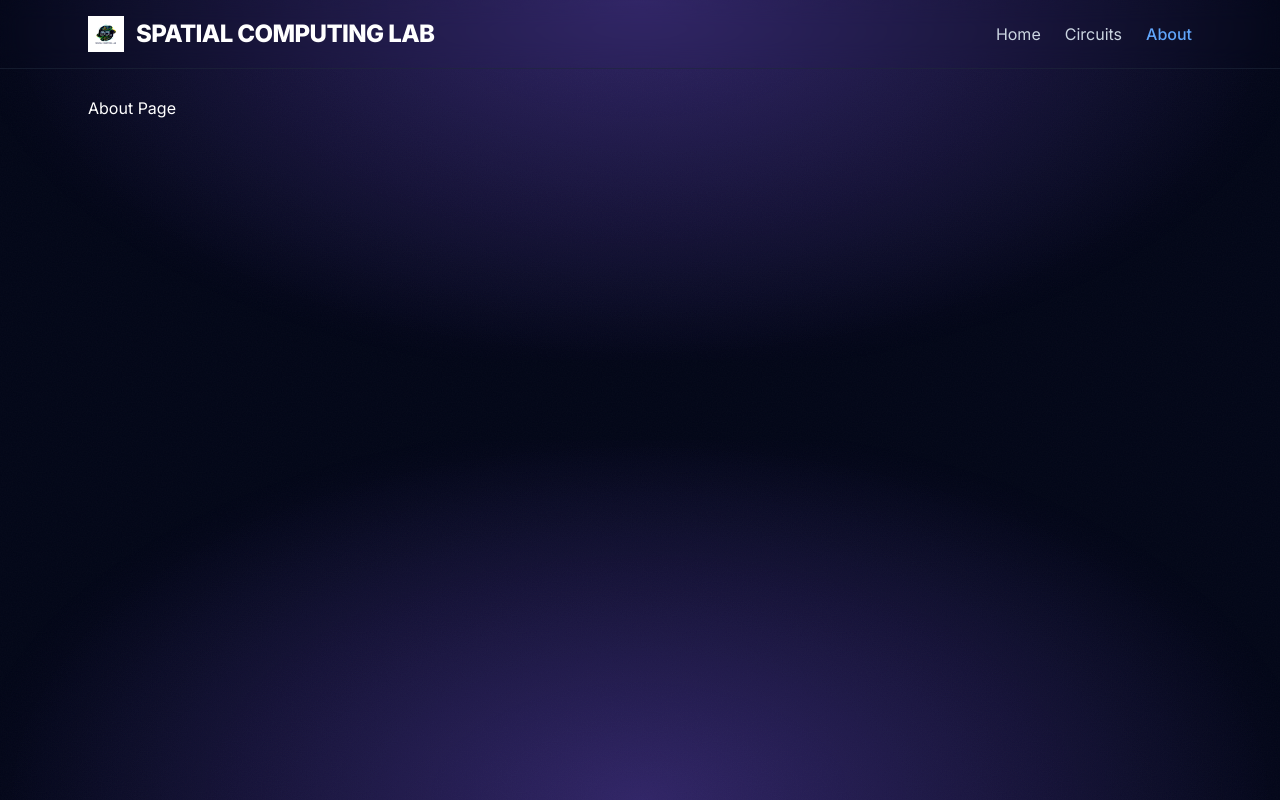
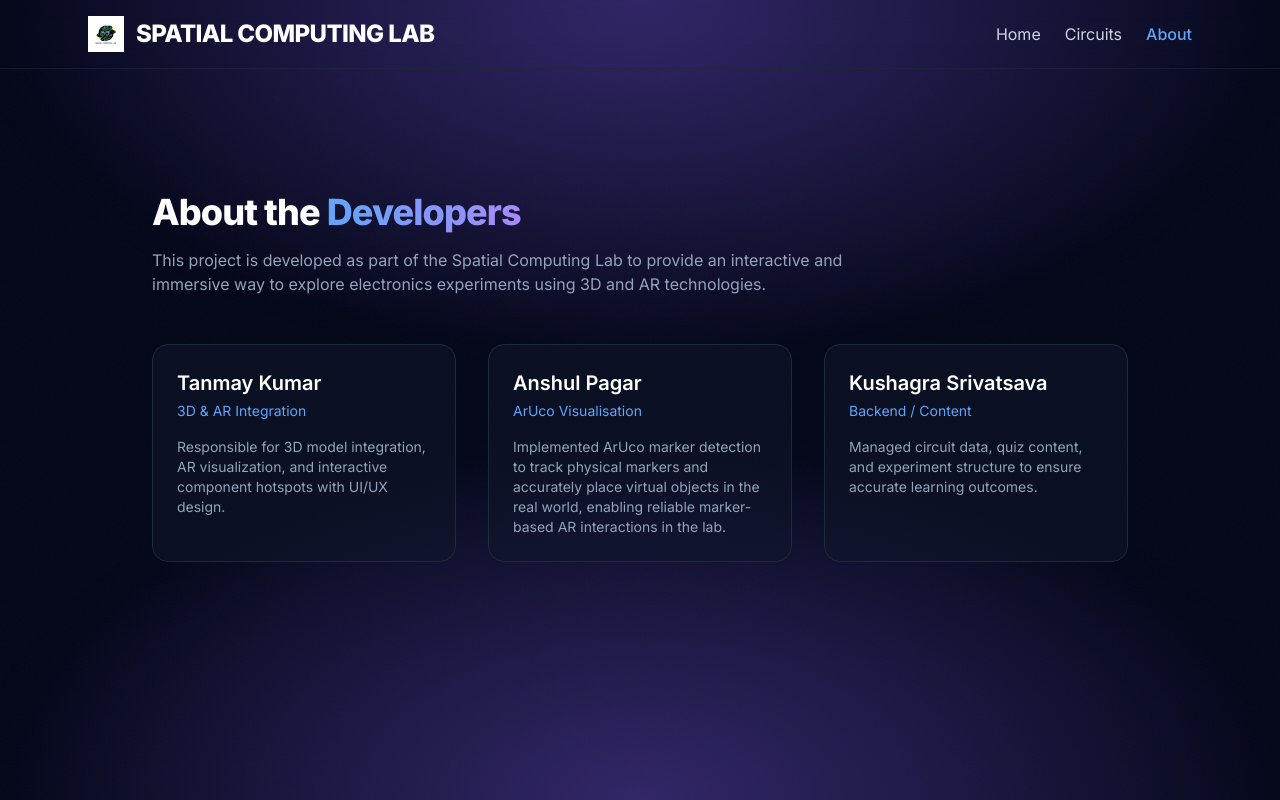
Before and after one commit to TanmayK-23/Spatial_Computing_Lab, a React (Vite) app: page /about in a window 1280 px wide. Built offline with nearby package versions, Linux system fonts and the light colour scheme.

Commit message:
Updated about section

```diff
--- a/src/routes/About.tsx
+++ b/src/routes/About.tsx
@@ -1,3 +1,55 @@
 export default function About() {
-    return <h1 className="text-white">About Page</h1>;
-  }
+  return (
+    <section className="text-white py-24 animate-fadeIn">
+      <div className="max-w-5xl mx-auto px-6 space-y-12">
+
+        {/* Page Header */}
+        <header className="space-y-4">
+          <h1 className="text-4xl font-extrabold tracking-tight">
+            About the <span className="text-brand-gradient">Developers</span>
+          </h1>
+          <p className="text-slate-400 max-w-3xl">
+            This project is developed as part of the Spatial Computing Lab to
+            provide an interactive and immersive way to explore electronics
+            experiments using 3D and AR technologies.
+          </p>
+        </header>
+
+        {/* Developers */}
+        <section className="grid sm:grid-cols-2 lg:grid-cols-3 gap-8">
+
+          {/* Developer Card */}
+          <div className="rounded-2xl p-6 bg-slate-900/60 border border-slate-800 backdrop-blur-md">
+            <h2 className="text-xl font-semibold">Tanmay Kumar</h2>
+            <p className="text-sm text-blue-400 mt-1">3D & AR Integration</p>
+            <p className="text-slate-400 text-sm mt-4">
+            Responsible for 3D model integration, AR visualization, and
+            interactive component hotspots with UI/UX design.
+            </p>
+          </div>
+
+          {/* Developer Card */}
+          <div className="rounded-2xl p-6 bg-slate-900/60 border border-slate-800 backdrop-blur-md">
+            <h2 className="text-xl font-semibold">Anshul Pagar</h2>
+            <p className="text-sm text-blue-400 mt-1">ArUco Visualisation</p>
+            <p className="text-slate-400 text-sm mt-4">
+            Implemented ArUco marker detection to track physical markers and accurately place virtual objects in the real world, enabling reliable marker-based AR interactions in the lab.
+            </p>
+          </div>
+
+          {/* Developer Card */}
+          <div className="rounded-2xl p-6 bg-slate-900/60 border border-slate-800 backdrop-blur-md">
+            <h2 className="text-xl font-semibold">Kushagra Srivatsava</h2>
+            <p className="text-sm text-blue-400 mt-1">Backend / Content</p>
+            <p className="text-slate-400 text-sm mt-4">
+              Managed circuit data, quiz content, and experiment structure
+              to ensure accurate learning outcomes.
+            </p>
+          </div>
+
+        </section>
+
+      </div>
+    </section>
+  );
+}
```
